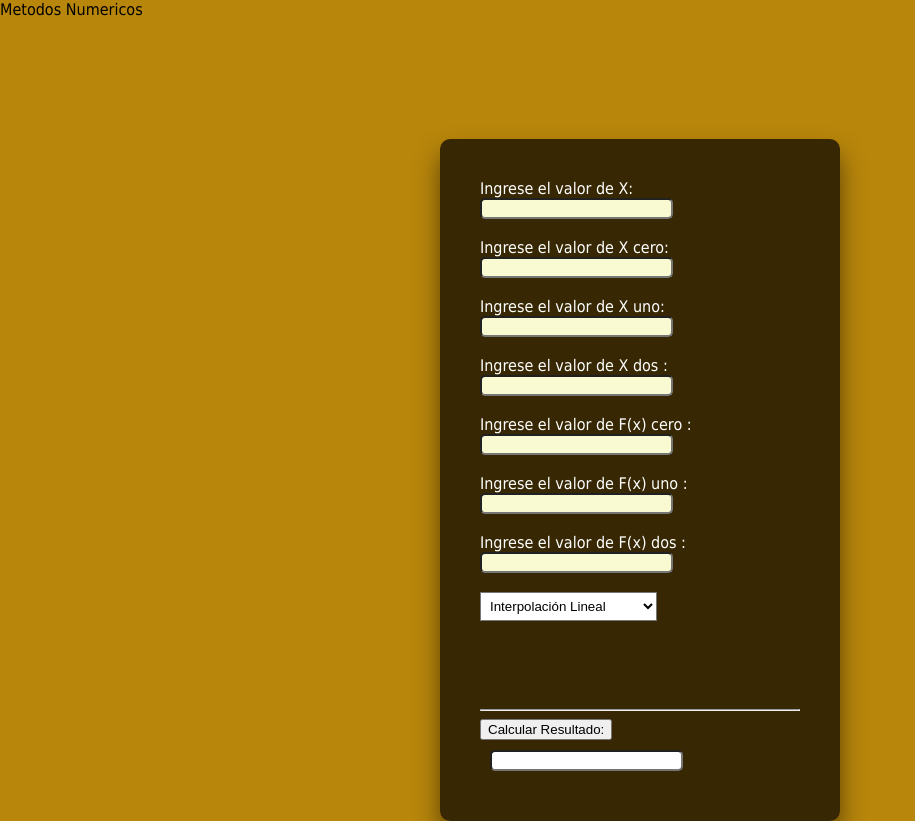
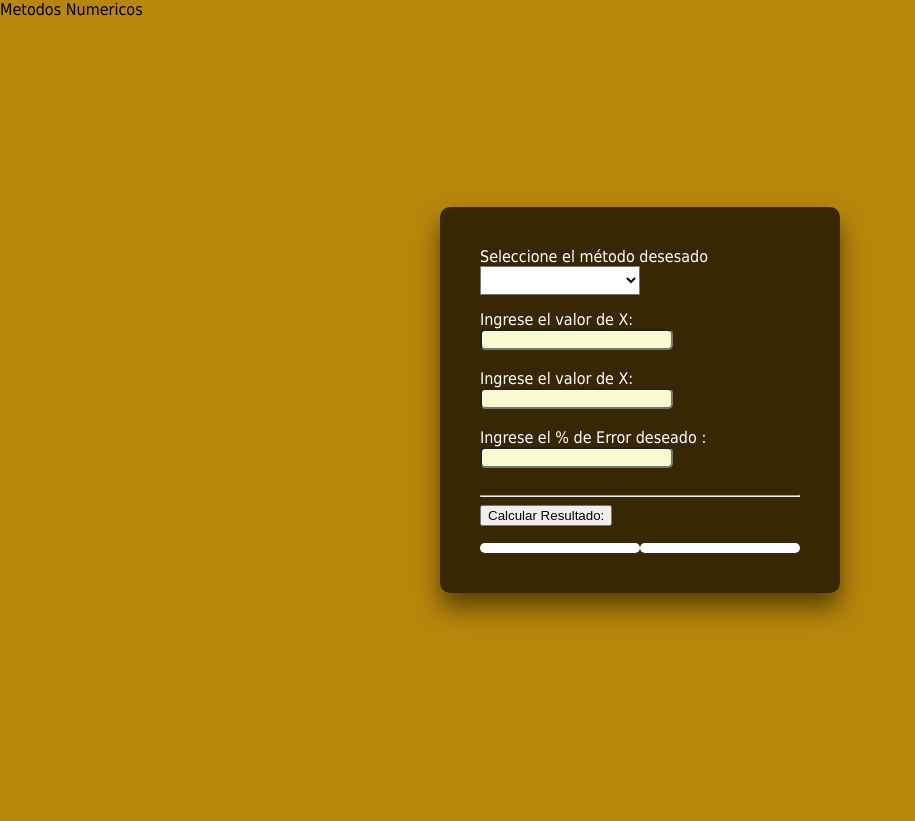
Before and after one commit to aortiz34/Practica2daParcial, a plain HTML site: page index.html in a window 1280 px wide. Shown: the whole page, without its empty margins (0-915 px from the left). After the commit the page ends 800 px from the top, so only its background shows below. Drawn offline with Linux system fonts and the light colour scheme.

Commit message:
make some fixes

```diff
--- a/index.html
+++ b/index.html
@@ -10,31 +10,55 @@
   <body>
     <label>Metodos Numericos </label>
     <div class="enter_numbers">
-      <label>Ingrese el valor de X: </label>
-      <input type="text" id="numberX" /><br /><br />
-      <label>Ingrese el valor de X cero: </label>
-      <input type="text" id="numberXcero" /><br /><br />
-      <label>Ingrese el valor de X uno: </label>
-      <input type="text" id="numberXuno" /><br /><br />
-      <label>Ingrese el valor de X dos : </label>
-      <input type="text" id="numberXdos" /><br /><br />
-      <label>Ingrese el valor de F(x) cero : </label>
-      <input type="text" id="numberFx0" /><br /><br />
-      <label>Ingrese el valor de F(x) uno : </label>
-      <input type="text" id="numberFx1" /><br /><br />
-      <label>Ingrese el valor de F(x) dos : </label>
-      <input type="text" id="numberFx2" /><br /><br />
+     <label id="selectl">Seleccione el método desesado</label>
+     <select class="selec" id="operators">
+        <option value=""></option>
+        <option value="interLineal">Método de la secante</option>
+        <option value="interCuadratica">Método regla falsa</option>
+        <option value="lagrange1">Método de bisección</option>
+     </select>
+     <br>
 
-      <select class="selec" id="operators">
-        <option value="interLineal">Interpolación Lineal</option>
-        <option value="interCuadratica">Interpolación Cuadrática</option>
-        <option value="lagrange1">Lagrange 1er Orden</option>
-        <option value="lagrange2">Lagrange 2do Orden</option>
-      </select>
+     <div class="interaccion">
+        <label>Ingrese el valor de X: </label>
+        <input type="text" id="numberX" /><br /><br />
+        <label>Ingrese el valor de X: </label>
+        <input type="text" id="numberX1" /><br /><br />
+        <label>Ingrese el % de Error deseado : </label>
+        <input type="number" id="error" /><br /><br />
 
-      <hr />
-      <button onclick="interpolacion()">Calcular Resultado:</button>
-      <input class="final_result" type="text" id="result" />
+        <hr/>
+        <button onclick="interpolacion()">Calcular Resultado:</button><br><br>
+     </div>
+
+      <div class="content-info">
+        <table id="table">
+            <tr>
+                <th></th>
+                <th></th>
+                <th></th>
+            </tr>
+            <tr>
+                <th></th>
+                <th></th>
+                <th></th>
+            </tr>
+          </table>
+          </div>
+          <div class="content-info1">
+          <table id="table1">
+            <tr>
+                <th></th>
+                <th></th>
+                <th></th>
+            </tr>
+            <tr>
+                <th></th>
+                <th></th>
+                <th></th>
+            </tr>
+          </table>
+      </div>
     </div>
     <script src="main.js"></script>
   </body>
--- a/style.css
+++ b/style.css
@@ -23,7 +23,7 @@ body {
   .enter_numbers {
     box-sizing: border-box;
     position: absolute;
-    top: 60%;
+    top: 50%;
     left: 50%;
     color: white;
     transform: translate(-50%, -50%);
@@ -37,10 +37,32 @@ body {
   .selec {
     background-color: white;
     padding: 5px;
-    margin-bottom: 80px;
+    margin-bottom: 15px;
   }
 
-  .final_result {
+  table {
+      border-radius: 50px;
+      width: 100%;
     background-color: white;
-    margin: 10px;
   }
+
+
+  .content-info1 {
+      border: 2px;
+      border-color: black;
+      width: 50%;
+      float: right;
+  }
+
+  .content-info {
+      border-color: black;
+      width: 50%;
+      float: left;
+  }
+
+  button {
+      float: left;
+  }
+  .interaccion {
+      padding: 0;
+  }
```
